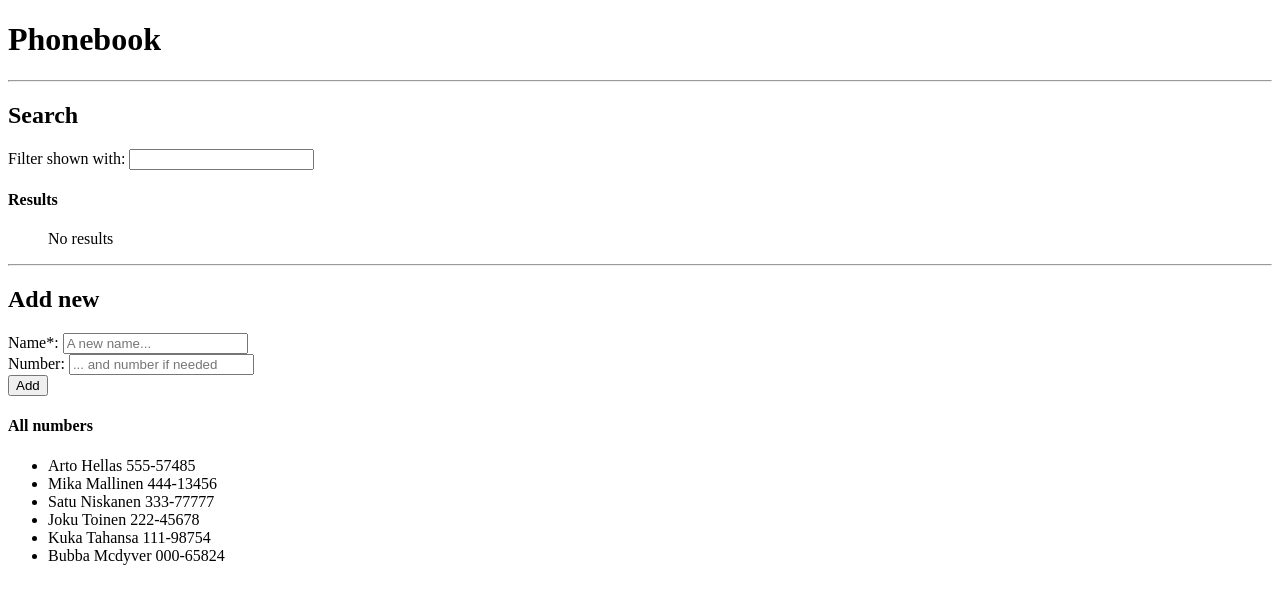
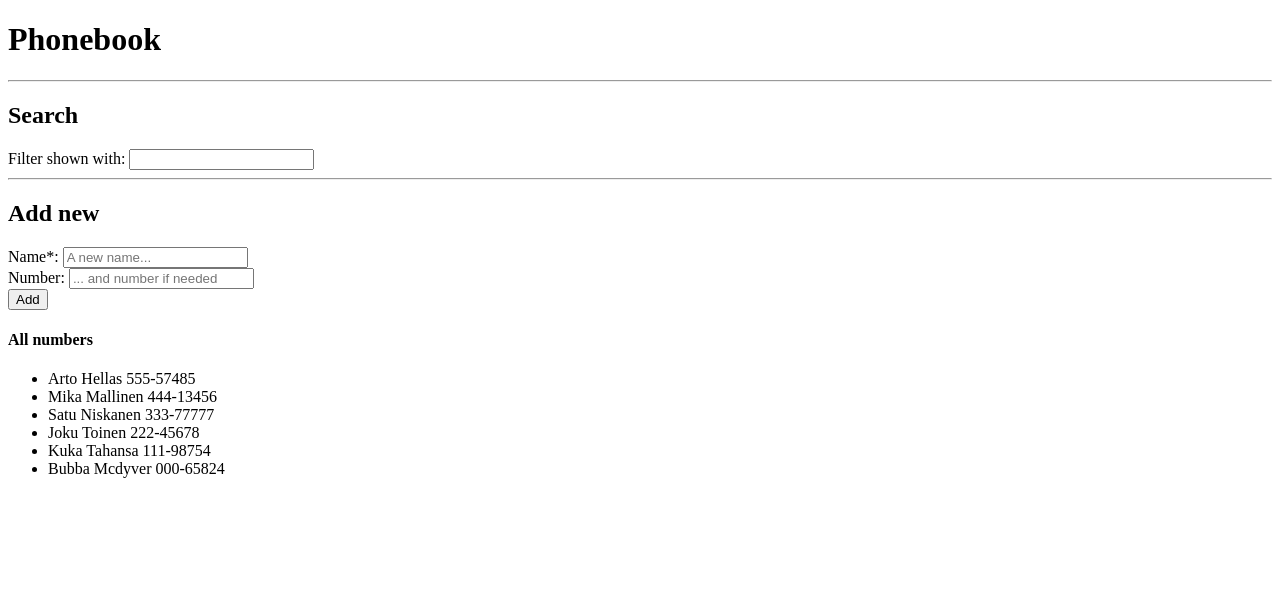
Before and after one commit to JuriHajainen/fullstackopen, a React (Vite) app in the folder osa2/puhelinluettelo/: page / in a window 1280 px wide. Shown: the top 604 px of the page. Built offline with nearby package versions, Linux system fonts and the light colour scheme.

Commit message:
2.9 is done, updated

```diff
--- a/osa2/puhelinluettelo/src/App.jsx
+++ b/osa2/puhelinluettelo/src/App.jsx
@@ -131,7 +131,7 @@ const App = (props) => {
   }
 
   const re             = new RegExp(search_keyword, 'i')
-  const search_results = (search_keyword) ? persons.filter( person => re.test(person.name) ) : []
+  const search_results = persons.filter( person => re.test(person.name) ) // (search_keyword) ? persons.filter( person => re.test(person.name) ) : []
 
 
   //--- ----------------------------------------
@@ -171,12 +171,12 @@ const App = (props) => {
                                     value    = { search_keyword }
                                     onChange = { search_keyword_onChange }/>
       </div>
-      <h4>Results</h4>
+      {/* <h4>Results</h4>
       <ul>{
         (search_results.length === 0) ?
         'No results' :
         search_results.map( result => <Person key = { result.id } person = { result } /> )
-      }</ul>
+      }</ul> */}
 
       <hr />
 
@@ -200,8 +200,13 @@ const App = (props) => {
 
       {/* <div>_DEV_DEBUG: { newName }</div> */}
 
-      <h4>All numbers</h4>
-      <ul>{ persons.map( person => <Person key = { person.id } person = { person } /> ) }</ul>
+      <h4>{(search_keyword) ? 'Search results' : 'All numbers' }</h4>
+      <ul>{
+        (search_results.length === 0) ?
+        'No results' :
+        search_results.map( result => <Person key = { result.id } person = { result } /> )
+      }</ul>
+      {/* <ul>{ persons.map( person => <Person key = { person.id } person = { person } /> ) }</ul> */}
 
     </div>
   )
```
